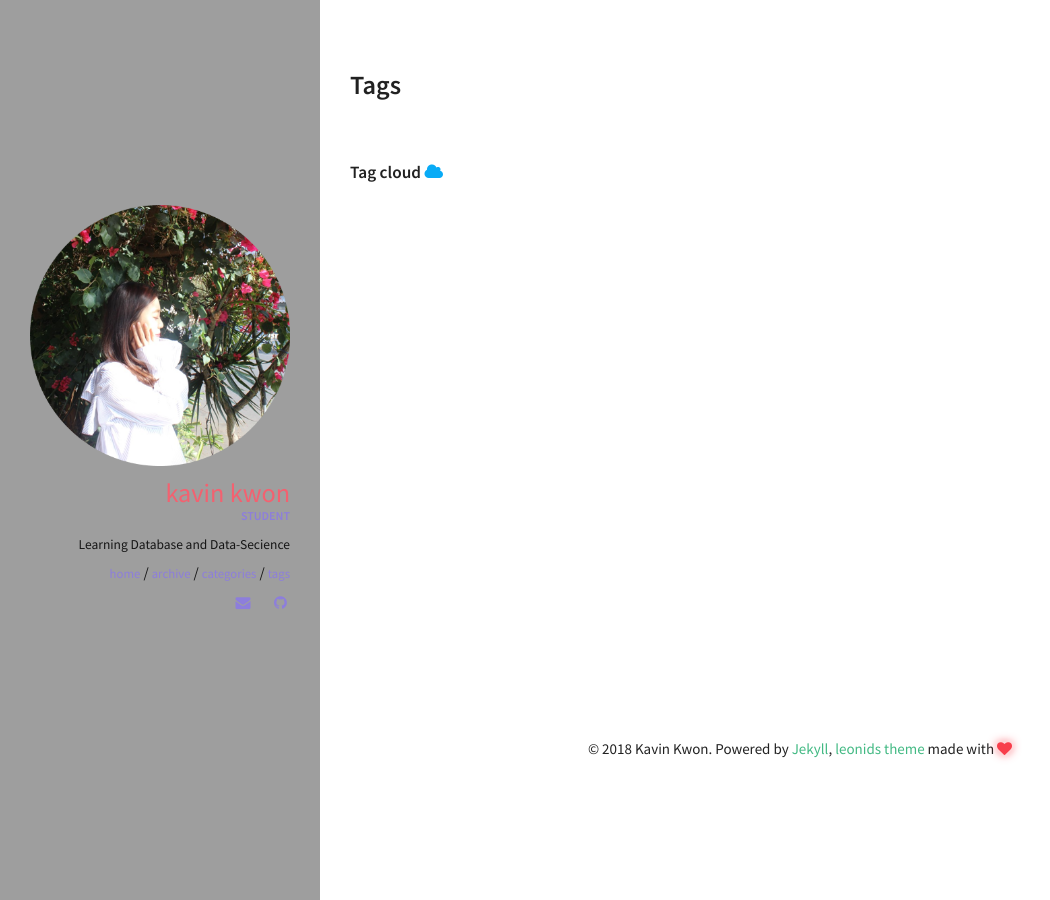
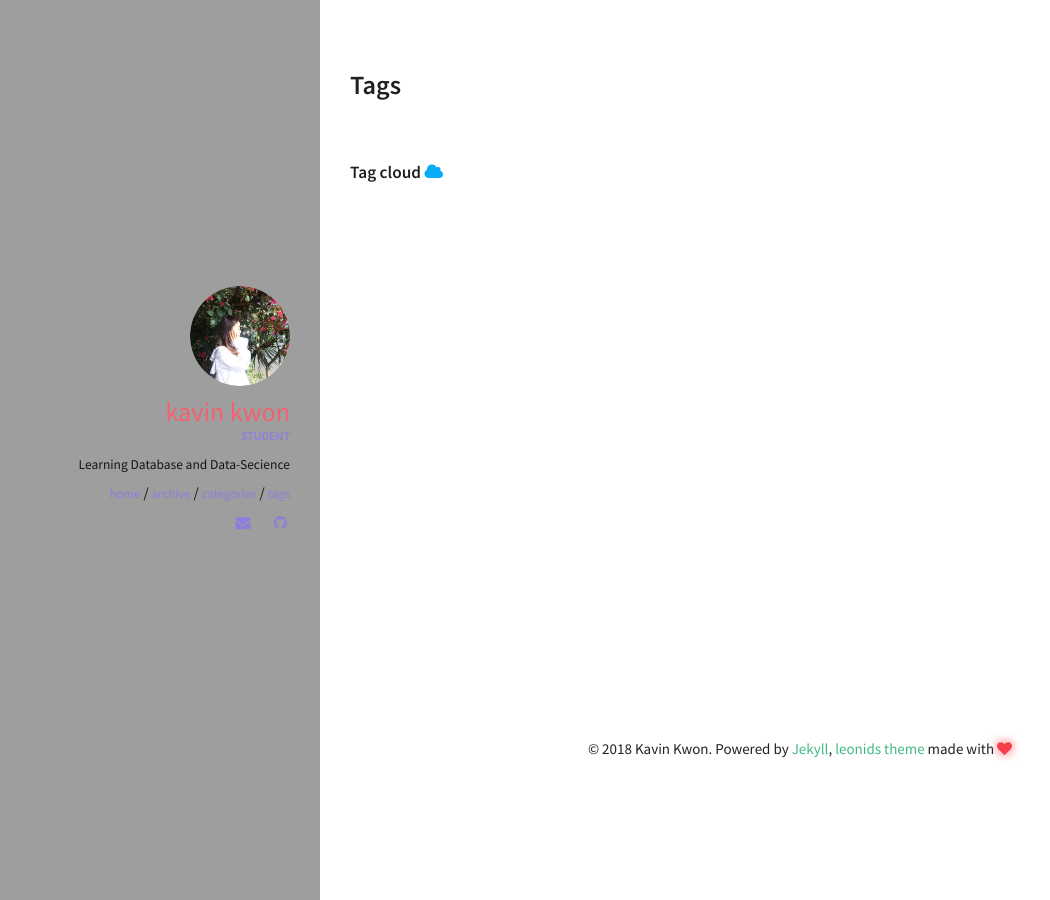
Before and after one commit to gabining/gabining.github.com, a Jekyll site: the page built from tags.html, in a window 1280 px wide. Shown: the whole page, without its empty margins (0-1050 px from the left). Built offline with Jekyll 4.4.1, drawn with Linux system fonts in a browser that asks for light colours.

Commit message:
change layout_css

```diff
--- a/_sass/pages/_layout.scss
+++ b/_sass/pages/_layout.scss
@@ -3,7 +3,7 @@
   background-color: $background-color;
   position: fixed;
   text-align: center;
-  width: 50%;
+  width: 100%;
   min-height: 400px;
   padding: 30px 15px 20px;
   z-index: 1;
@@ -20,7 +20,12 @@
 .cover-card {
   color: $text-color;
   padding: 0 30px;
-
+  .avatar {
+    border-radius: 50%;
+    width: 100px;
+    height: 100px;
+    float: none;
+  }
   .author_name {
     display: block;
     color: #F36170;
```
